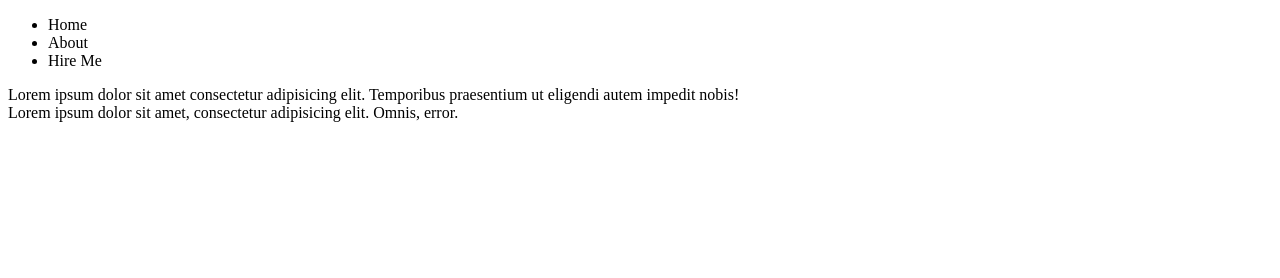
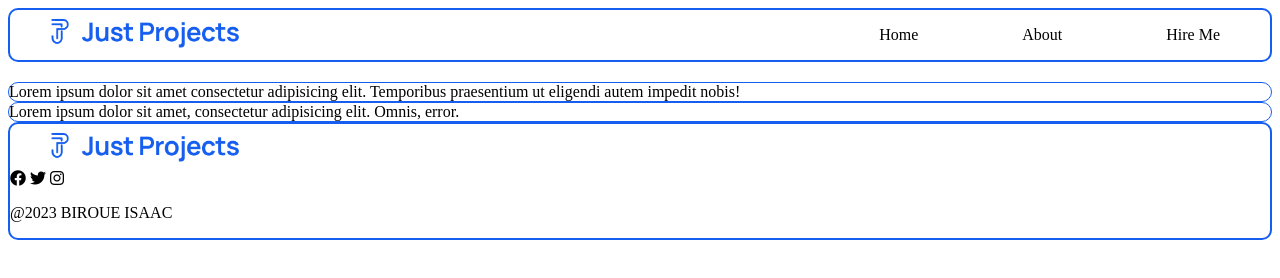
Before and after one commit to biroue10/the-just-project-2, a website: page index.html in a window 1280 px wide. Drawn offline with Linux system fonts and the light colour scheme.

Commit message:
refactor my code

```diff
--- a/assets/css/style.css
+++ b/assets/css/style.css
@@ -0,0 +1,30 @@
+section {
+  border: solid 1px #155eef;
+  border-radius: 10px;
+}
+li {
+  list-style: none;
+  display: inline;
+  padding-left: 100px;
+}
+.topnavbar_right {
+  float: right;
+}
+.topnav {
+  overflow: hidden;
+  border: solid 2px #155eef;
+  border-radius: 10px;
+  margin-bottom: 20px;
+  font-family: "Times New Roman", Times, serif;
+}
+img {
+  width: 200px;
+  padding-left: 30px;
+}
+.hireme {
+  padding-right: 50px;
+}
+footer {
+  border: solid 2px #155eef;
+  border-radius: 10px;
+}
--- a/index.html
+++ b/index.html
@@ -1,23 +1,50 @@
 <!DOCTYPE html>
 <html lang="en">
   <head>
-    <meta charset="UTF-8">
-    <meta http-equiv="X-UA-Compatible" content="IE=edge">
-    <meta name="viewport" content="width=device-width, initial-scale=1.0">
+    <meta charset="UTF-8" />
+    <meta http-equiv="X-UA-Compatible" content="IE=edge" />
+    <meta name="viewport" content="width=device-width, initial-scale=1.0" />
     <title>Week 3 Project - The Just Projects</title>
-    <link rel="stylesheet" href="style.css">
+    <link
+      rel="stylesheet"
+      href="https://cdnjs.cloudflare.com/ajax/libs/font-awesome/6.4.0/css/all.min.css"
+      integrity="sha512-iecdLmaskl7CVkqkXNQ/ZH/XLlvWZOJyj7Yy7tcenmpD1ypASozpmT/E0iPtmFIB46ZmdtAc9eNBvH0H/ZpiBw=="
+      crossorigin="anonymous"
+      referrerpolicy="no-referrer"
+    />
+    <link rel="stylesheet" href="./assets/css/style.css" />
   </head>
   <body>
-    <nav>
+    <div class="topnav">
+      <img src="./assets/image/logo.png" alt="logo" />
+      <div class="topnavbar_right">
         <ul>
           <li>Home</li>
           <li>About</li>
-            <li>Hire Me</li>
+          <li class="hireme">Hire Me</li>
         </ul>
-    </nav>
-    <section>Lorem ipsum dolor sit amet consectetur adipisicing elit. Temporibus praesentium ut eligendi autem impedit nobis!</section>
-    <section>Lorem ipsum dolor sit amet, consectetur adipisicing elit. Omnis, error.</section>
-    <footer></footer>
-
+      </div>
+    </div>
+    <section>
+      Lorem ipsum dolor sit amet consectetur adipisicing elit. Temporibus
+      praesentium ut eligendi autem impedit nobis!
+    </section>
+    <section>
+      Lorem ipsum dolor sit amet, consectetur adipisicing elit. Omnis, error.
+    </section>
+    <footer>
+      <div>
+        <img src="./assets/image/logo.png" alt="logo" />
+      </div>
+      <div>
+        <i class="fab fa-facebook"></i>
+        <i class="fa-brands fa-twitter"></i>
+        <i class="fa-brands fa-instagram"></i>
+      </div>
+      <div>
+        <p>@2023 BIROUE ISAAC</p>
+      </div>
+      <div></div>
+    </footer>
   </body>
 </html>
--- a/package.json
+++ b/package.json
@@ -4,7 +4,8 @@
   "description": "",
   "main": "index.js",
   "scripts": {
-    "test": "echo \"Error: no test specified\" && exit 1"
+    "test": "echo \"Error: no test specified\" && exit 1",
+    "prettier": "npx prettier --write * "
   },
   "repository": {
     "type": "git",
```
Also changed, not shown: assets/image/image1.png (added), assets/image/image2.png (added). Lines whose indentation alone changed are shown as unchanged.
